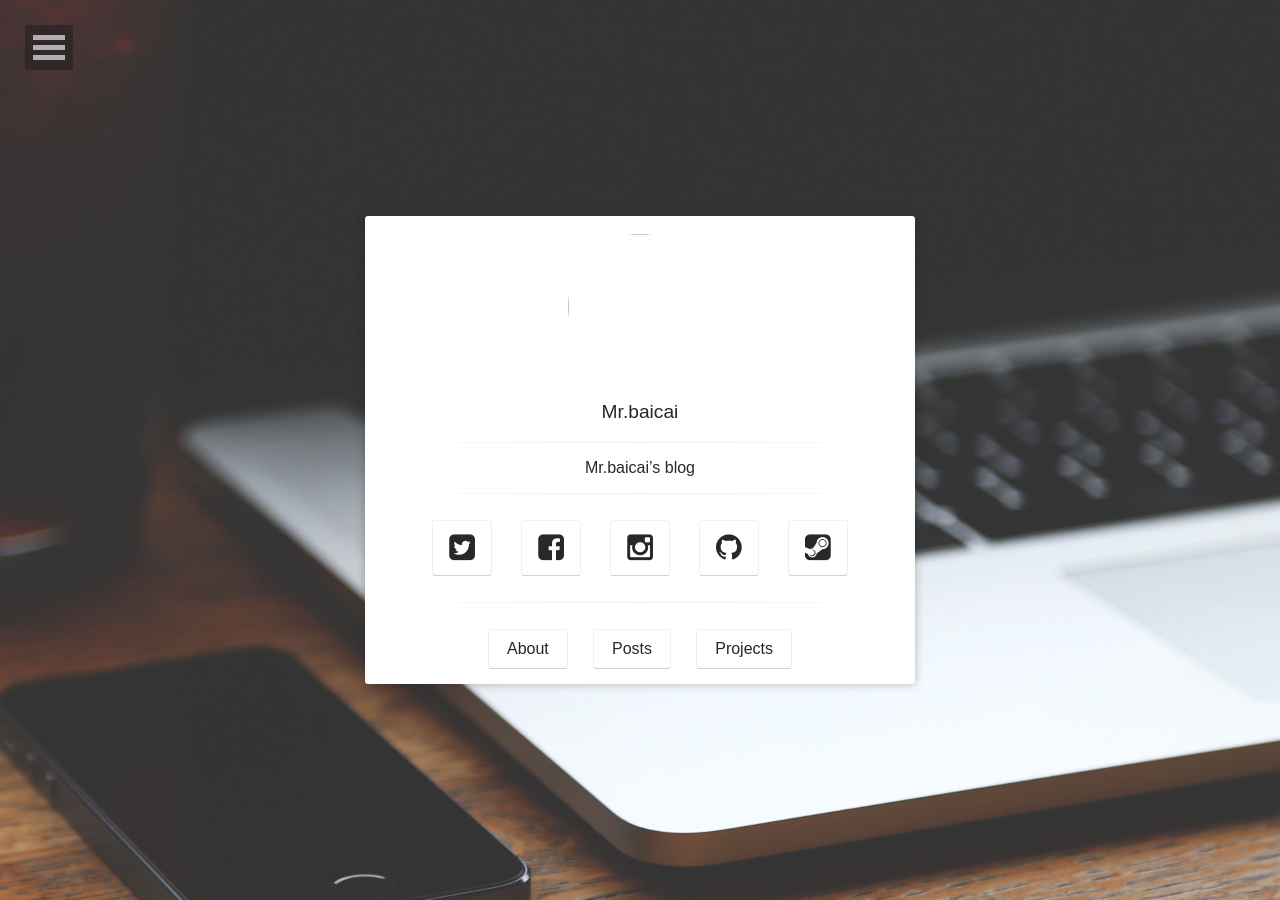
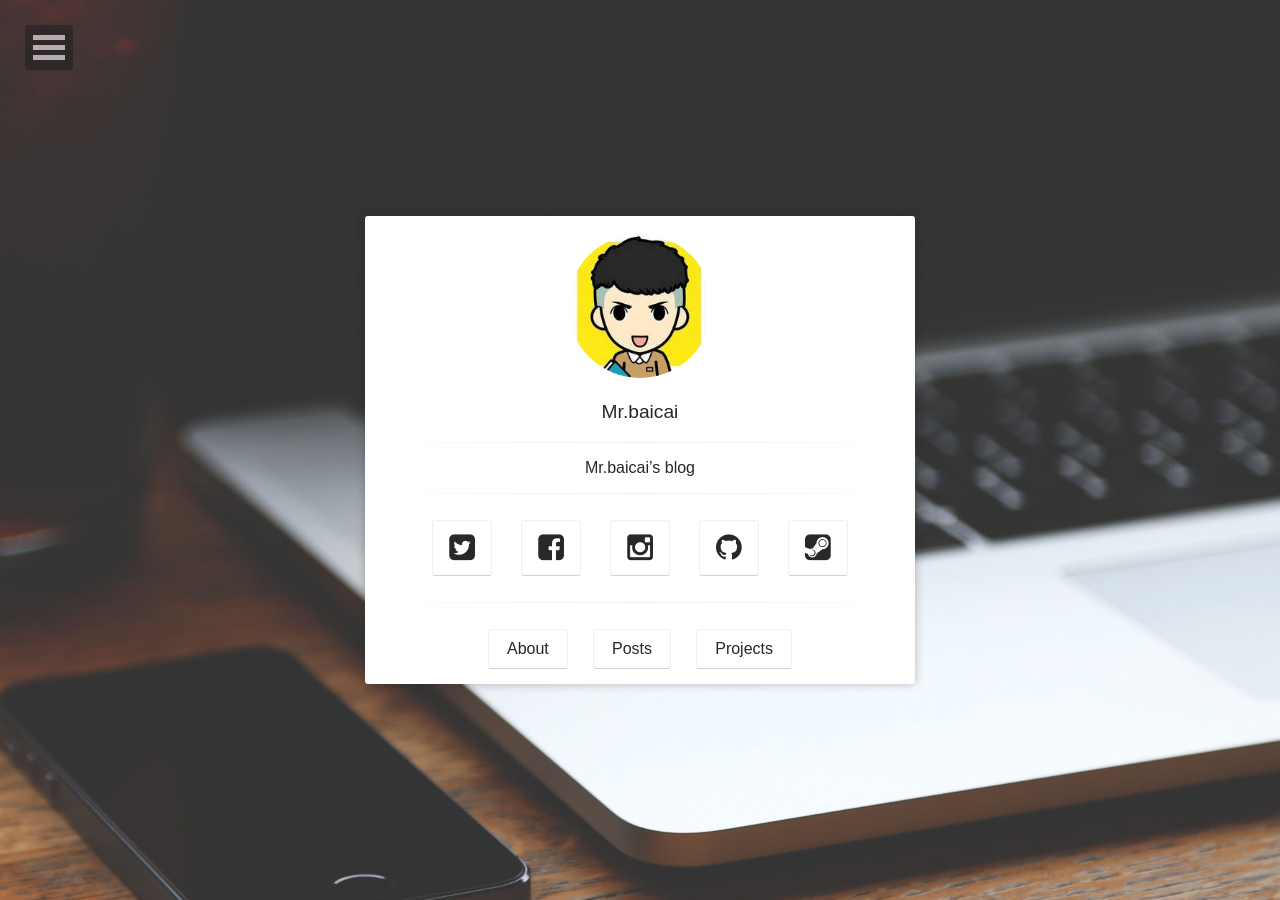
Before and after one commit to dashen19930328/zhangli.github.com, a Jekyll site: the page built from index.html, in a window 1280 px wide. Built offline with Jekyll 4.4.1, drawn with Linux system fonts in a browser that asks for light colours; some web fonts are replaced; comment, search, counter and statistics services are not loaded.

Commit message:
Update home.html

```diff
--- a/_layouts/home.html
+++ b/_layouts/home.html
@@ -16,7 +16,7 @@
         <div class="container animated fadeIn">
             <div class="row">
                     <a href="{{ site.url }}">
-                        <img src="{{ site.personal }}" class="img-circle zoombtn animated rotateIn">
+                        <img src="{{ site.logo }}" class="img-circle zoombtn animated rotateIn">
                     </a>
                     <h3 class="title">
                         <a class="zoombtn" href="{{ site.url }}">
```
